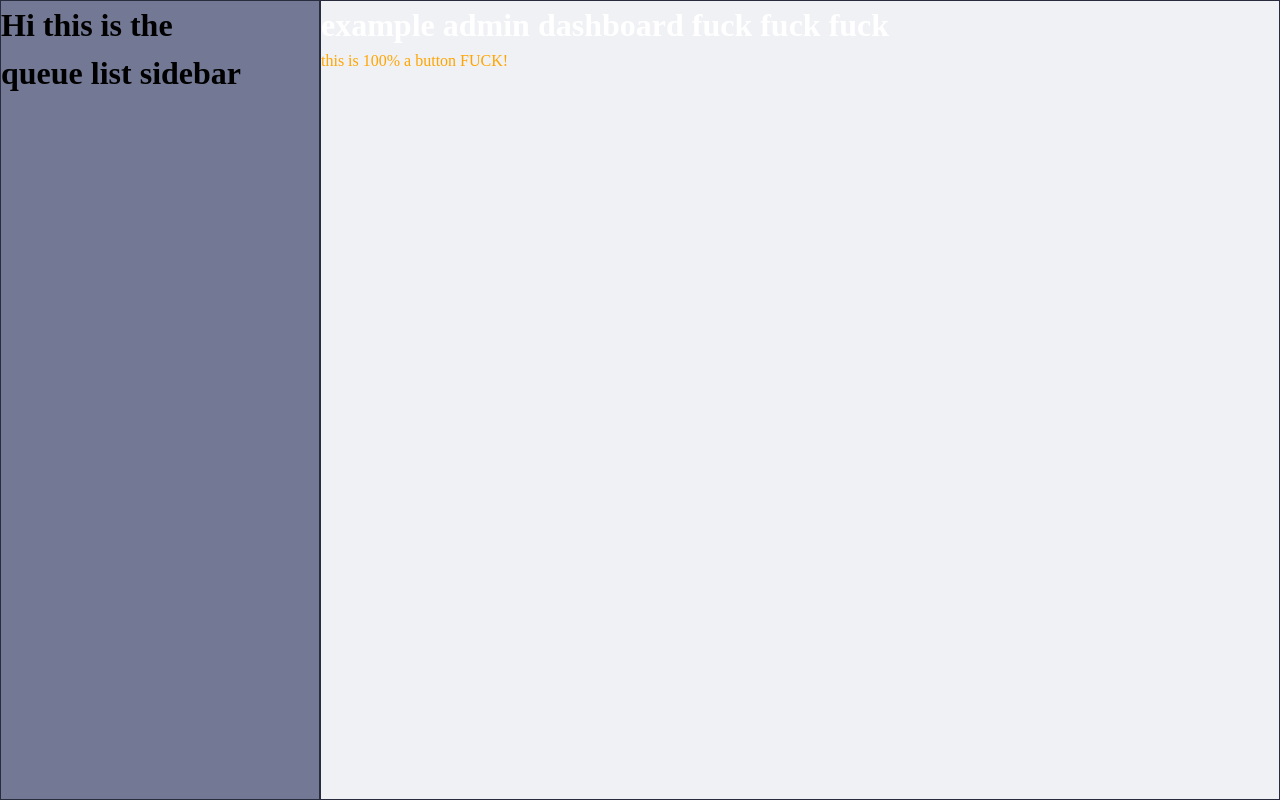
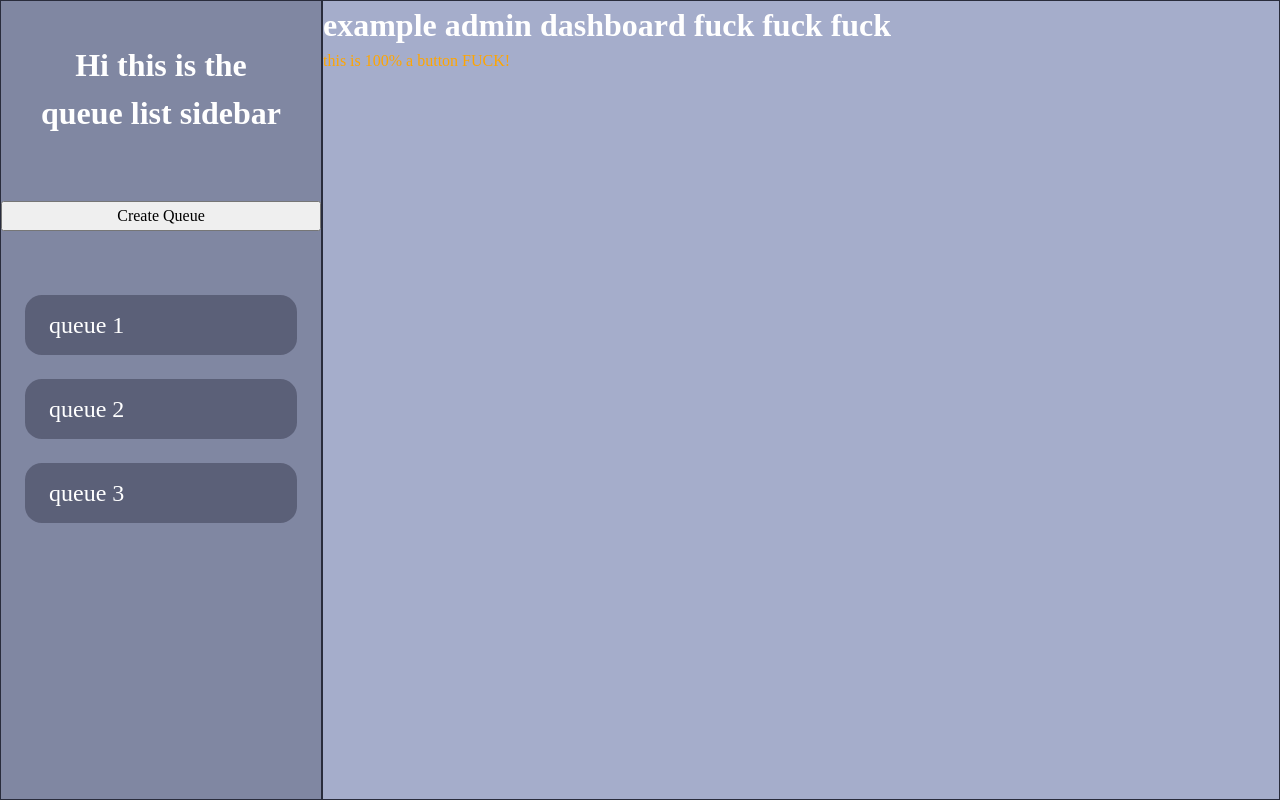
Before and after one commit to sebvu/COSC-4353-F26-Group-1, a Next.js app: page /admin-dashboard in a window 1280 px wide. Built offline with nearby package versions, Linux system fonts and the light colour scheme.

Commit message:
Decorate queue list side panel a little

```diff
--- a/app/admin-dashboard/page.tsx
+++ b/app/admin-dashboard/page.tsx
@@ -1,11 +1,25 @@
 import styles from "@/app/ui/admin-dashboard/admin-dashboard.module.css";
+
+function createQueue() {
+
+}
+
+function createButton() {
+
+}
 
 export default function Page() {
   return (
     // must always return a root!
     <div className={styles.main}>
-      <div className={styles.queueList}>
+      <div className={styles.queueListContainer}>
         <h1>Hi this is the queue list sidebar</h1>
+        <button className={styles.createQueueButton}>Create Queue</button>
+        <ul className={styles.queueList}>
+          <li className={styles.queueItem}>queue 1</li>
+          <li className={styles.queueItem}>queue 2</li>
+          <li className={styles.queueItem}>queue 3</li>
+        </ul>
       </div>
       <div className={styles.mainContent}>
         <h1>example admin dashboard fuck fuck fuck</h1>
--- a/app/ui/admin-dashboard/admin-dashboard.module.css
+++ b/app/ui/admin-dashboard/admin-dashboard.module.css
@@ -16,12 +16,46 @@ body {
 .mainContent {
   flex: 1;
   color: white;
+  background-color: rgb(165, 173, 203);
+}
+
+.queueListContainer {
+  padding: 5vh 0;
+  color: white;
+  font-size: 1em;
+  background-color: rgb(128, 135, 162);
+  flex: 0 0 20%;
+  display: flex;
+  flex-direction: column;
+  gap: 4em;
+}
+
+.queueListContainer h1 {
+  text-align: center;
 }
 
 .queueList {
-  background-color: rgb(115, 121, 148);
-  flex: 0 0 20%;
+  color: white;
+  list-style-type: none;
+  max-width: 20%;
   min-width: 20em;
+  display: flex;
+  flex-direction: column;
+  gap: 1.5em;
+  padding: 0;
+}
+
+.queueItem {
+  /* border: black solid; */
+  border-radius: 0.7em;
+  font-size: 1.5em;
+  margin: 0 1em;
+  padding: 0.5em 1em;
+  background-color: rgb(91, 96, 120);
+}
+
+.queueItem:hover {
+  background-color: rgb(36, 39, 58);
 }
 
 .text {
```
